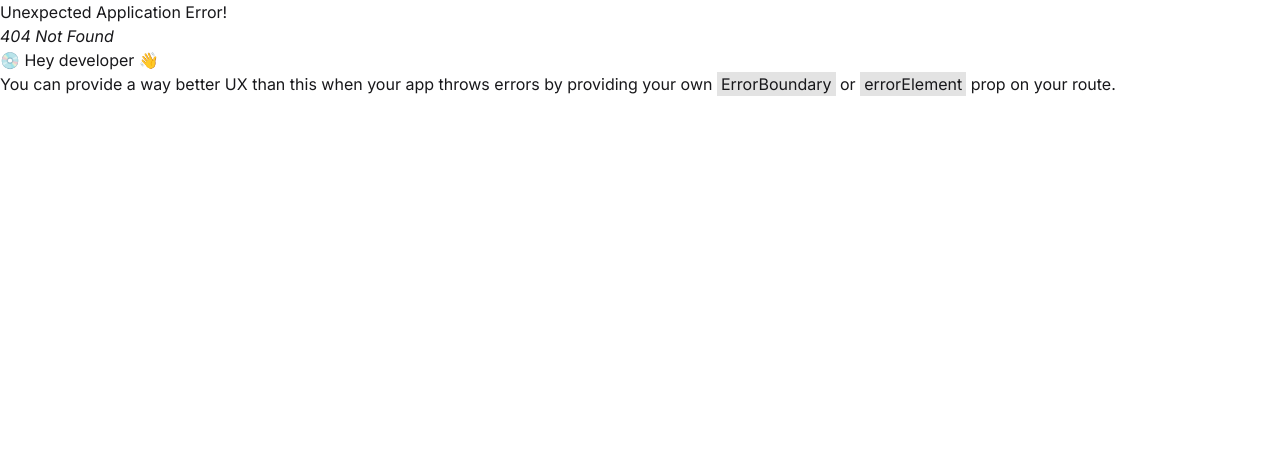
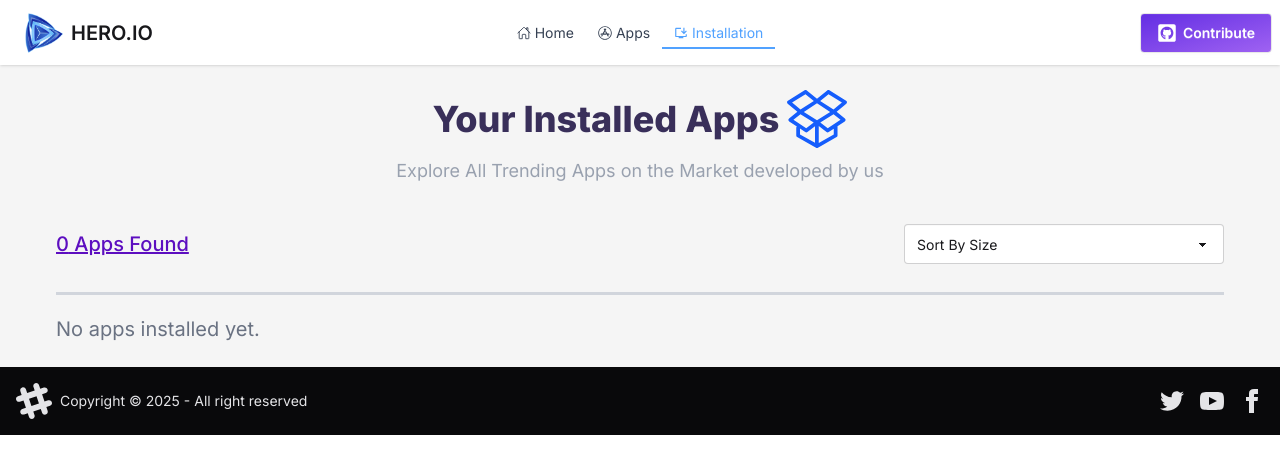
Before and after one commit to rmahfuj-dev/hero-apps, a React (Vite) app: page /installation in a window 1280 px wide. Before the commit this address had no page. Shown: the top 474 px of the page. Built offline with nearby package versions, Linux system fonts and the light colour scheme.

Commit message:
Installed page done

```diff
--- a/package.json
+++ b/package.json
@@ -15,6 +15,7 @@
     "react-dom": "^19.1.1",
     "react-icons": "^5.5.0",
     "react-router-dom": "^7.9.3",
+    "react-toastify": "^11.0.5",
     "recharts": "^3.2.1",
     "tailwindcss": "^4.1.14"
   },
--- a/src/components/AppDetails.jsx
+++ b/src/components/AppDetails.jsx
@@ -4,6 +4,8 @@ import { useParams } from "react-router-dom";
 import Container from "../layouts/Container";
 import { MdOutlineFileDownload } from "react-icons/md";
 import { FaStar } from "react-icons/fa";
+import { ToastContainer, toast } from "react-toastify";
+
 import {
   BarChart,
   Bar,
@@ -22,7 +24,8 @@ const AppDetails = () => {
 
   useEffect(() => {
     if (!item) return;
-    const installedApps = JSON.parse(localStorage.getItem("installedApps")) || [];
+    const installedApps =
+      JSON.parse(localStorage.getItem("installedApps")) || [];
     if (installedApps.includes(item.id)) {
       setClicked(true);
     }
@@ -30,11 +33,24 @@ const AppDetails = () => {
 
   const handleInstall = () => {
     if (!item) return;
-    setClicked(true);
-    const installedApps = JSON.parse(localStorage.getItem("installedApps")) || [];
+
+    const installedApps =
+      JSON.parse(localStorage.getItem("installedApps")) || [];
+
     if (!installedApps.includes(item.id)) {
       installedApps.push(item.id);
       localStorage.setItem("installedApps", JSON.stringify(installedApps));
+      setClicked(true);
+      toast.success(`${item.title} installed successfully!`, {
+        position: "top-right",
+        autoClose: 2000,
+      });
+    } else {
+      toast.info(`${item.title} is already installed!`, {
+        position: "top-right",
+        autoClose: 2000,
+      });
+      setClicked(true);
     }
   };
 
@@ -81,7 +97,9 @@ const AppDetails = () => {
               <MdOutlineFileDownload className="text-7xl font-extrabold text-violet-600" />
               <div className="info">
                 <p className="text-sm text-gray-400">Total Reviews</p>
-                <p className="text-4xl font-extrabold">{item.reviews / 1000}K</p>
+                <p className="text-4xl font-extrabold">
+                  {item.reviews / 1000}K
+                </p>
               </div>
             </div>
           </div>
@@ -106,7 +124,12 @@ const AppDetails = () => {
             barCategoryGap="30%"
           >
             <XAxis type="number" tick={{ fontSize: 18 }} />
-            <YAxis type="category" dataKey="name" tick={{ fontSize: 18 }} reversed />
+            <YAxis
+              type="category"
+              dataKey="name"
+              tick={{ fontSize: 18 }}
+              reversed
+            />
             <Tooltip />
             <Bar
               dataKey="count"
@@ -128,6 +151,7 @@ const AppDetails = () => {
         </h2>
         <p className="text-xl text-gray-500">{item.description}</p>
       </div>
+      <ToastContainer />
     </Container>
   );
 };
--- /dev/null
+++ b/src/pages/Installation/Installation.jsx
@@ -0,0 +1,88 @@
+import React, { useContext, useEffect, useState } from "react";
+import { AppContext } from "../../contexts/AppsContext";
+import Container from "../../layouts/Container";
+import InstalledAppCard from "./InstalledAppCard";
+import { ToastContainer, toast } from "react-toastify";
+import "react-toastify/dist/ReactToastify.css";
+import InstalledHeading from "./InstalledHeading";
+
+const Installation = () => {
+  const { apps } = useContext(AppContext);
+  const [installedAppsDetails, setInstalledAppsDetails] = useState([]);
+  const [sortOrder, setSortOrder] = useState("default");
+
+  useEffect(() => {
+    const installedIds =
+      JSON.parse(localStorage.getItem("installedApps")) || [];
+    let installedDetails = apps.filter((app) =>
+      installedIds.includes(app.id)
+    );
+
+    if (sortOrder === "low-high") {
+      installedDetails.sort((a, b) => a.size - b.size);
+    } else if (sortOrder === "high-low") {
+      installedDetails.sort((a, b) => b.size - a.size);
+    }
+
+    setInstalledAppsDetails(installedDetails);
+  }, [apps, sortOrder]);
+
+  const handleUninstall = (id) => {
+    const installedIds =
+      JSON.parse(localStorage.getItem("installedApps")) || [];
+    const updatedIds = installedIds.filter((appId) => appId !== id);
+    localStorage.setItem("installedApps", JSON.stringify(updatedIds));
+
+    const updatedDetails = installedAppsDetails.filter((app) => app.id !== id);
+    setInstalledAppsDetails(updatedDetails);
+
+    toast.success("App uninstalled successfully!", {
+      position: "top-right",
+      autoClose: 2000,
+    });
+  };
+
+  if (!apps || apps.length === 0) {
+    return <div className="text-center mt-10 text-xl">Loading apps...</div>;
+  }
+
+  return (
+    <Container>
+      <div className="p-6">
+        <InstalledHeading />
+        <div className="flex justify-between items-center pb-7 mb-5 border-b-[3px] border-gray-300">
+          <p className="text-xl text-violet-800 font-medium underline">
+            {installedAppsDetails.length} Apps Found
+          </p>
+          <select
+            value={sortOrder}
+            onChange={(e) => setSortOrder(e.target.value)}
+            className="select"
+          >
+            <option value="default" disabled>
+              Sort By Size
+            </option>
+            <option value="low-high">Low-High</option>
+            <option value="high-low">High-Low</option>
+          </select>
+        </div>
+        {installedAppsDetails.length === 0 ? (
+          <p className="text-xl text-gray-500">No apps installed yet.</p>
+        ) : (
+          <div className="grid grid-cols-1 gap-6">
+            {installedAppsDetails.map((app) => (
+              <InstalledAppCard
+                key={app.id}
+                {...app}
+                onUninstall={handleUninstall}
+              />
+            ))}
+          </div>
+        )}
+      </div>
+      <ToastContainer />
+    </Container>
+  );
+};
+
+export default Installation;
--- /dev/null
+++ b/src/pages/Installation/InstalledAppCard.jsx
@@ -0,0 +1,48 @@
+import React from "react";
+import { MdOutlineFileDownload } from "react-icons/md";
+import { FaStar } from "react-icons/fa";
+
+const InstalledAppCard = ({
+  id,
+  image,
+  title,
+  downloads,
+  ratingAvg,
+  size,
+  onUninstall,
+}) => {
+  return (
+    <div className="bg-white shadow-md p-4 rounded-xl w-full flex justify-between items-center">
+      <div className="left flex items-center gap-3">
+        <img
+          src={image}
+          alt={title}
+          className="w-[60px] h-auto object-contain"
+        />
+        <div className="info">
+          <h2 className="text-base font-bold mb-1">{title}</h2>
+          <div className="details flex gap-4 text-sm">
+            <p className="text-green-600 flex items-center gap-1">
+              <MdOutlineFileDownload />
+              {downloads / 10000000}M
+            </p>
+            <p className="flex items-center gap-1 text-violet-600">
+              <FaStar />
+              {ratingAvg}
+            </p>
+          </div>
+        </div>
+      </div>
+      <div className="right">
+        <button
+          className="bg-[#00BF83] text-white py-2 px-4 rounded-md shadow-[1px_1px_5px_#00BF83]"
+          onClick={() => onUninstall(id)}
+        >
+          Uninstall
+        </button>
+      </div>
+    </div>
+  );
+};
+
+export default InstalledAppCard;
--- /dev/null
+++ b/src/pages/Installation/InstalledHeading.jsx
@@ -0,0 +1,20 @@
+import React from "react";
+import { SlSocialDropbox } from "react-icons/sl";
+
+const InstalledHeading = () => {
+  return (
+    <div>
+      <h1 className="text-center text-4xl font-extrabold text-[#392F5A] flex justify-center gap-2 items-center">
+        Your Installed Apps{" "}
+        <span className="text-6xl text-blue-600">
+          <SlSocialDropbox />
+        </span>
+      </h1>
+      <p className="text-[18px] text-center text-gray-400 mt-2 mb-10">
+        Explore All Trending Apps on the Market developed by us
+      </p>
+    </div>
+  );
+};
+
+export default InstalledHeading;
--- a/src/router.jsx
+++ b/src/router.jsx
@@ -4,6 +4,7 @@ import App from "./App";
 import Home from "./pages/Home/Home";
 import Apps from "./pages/Apps/Apps";
 import AppDetails from "./components/AppDetails";
+import Installation from "./pages/Installation/Installation";
 
 const router = createBrowserRouter([
   {
@@ -13,6 +14,7 @@ const router = createBrowserRouter([
       { index: true, element: <Home /> },
       { path: "apps", element: <Apps /> },
       { path: "apps/:id", element: <AppDetails /> },
+      {path:"installation",element:<Installation />}
     ],
   },
 ]);
```
Also changed, not shown: 1 other file (tests, documents, lock files or other folders).
